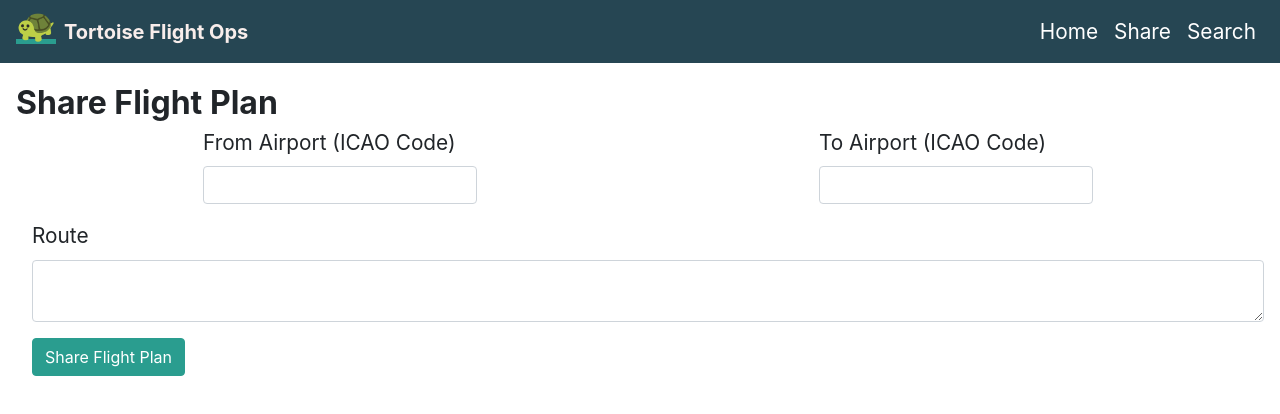
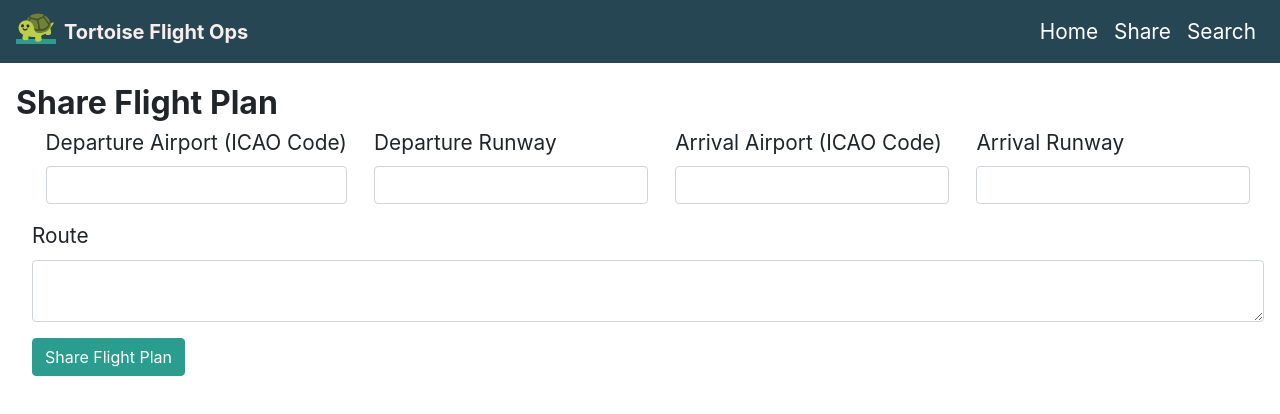
Before and after one commit to Screeos/Flight-Sim-Planner, a React (Vite) app in the folder frontend/: page /create-flight-plan in a window 1280 px wide. Shown: the top 414 px of the page. Built offline with nearby package versions, Linux system fonts and the light colour scheme.

Commit message:
frontend: started reworking create flight plan page for new route format

```diff
--- a/frontend/src/CreateFlightPlanPage.jsx
+++ b/frontend/src/CreateFlightPlanPage.jsx
@@ -1,6 +1,7 @@
 import React, {
   useState,
   useContext,
+  useEffect,
 } from "react";
 import Form from "react-bootstrap/Form";
 import Button from "react-bootstrap/Button";
@@ -17,6 +18,68 @@ import {
   APIClientCtx,
   ShowErrCtx,
 } from "./App.jsx";
+import FormInput from "./FormInput.jsx";
+import { FlightSector } from "./models";
+
+const EditFlightSector = ({ i, flightPlan, setSector }) => {
+  const [fromAirport, setFromAirport] = useState("");
+  const [fromRunway, setFromRunway] = useState("");
+
+  const [toAirport, setToAirport] = useState("");
+  const [toRunway, setToRunway] = useState("");
+  const [route, setRoute] = useState("");
+
+  // TODO: Use this custom setter function to capitalize
+  // state for the FormInput elements below.
+  const fieldState = ([value, setter]) => {
+    let newVal = value;
+
+    // Capitalize
+    newVal = newVal.toUpperCase();
+
+    setter(newVal);
+  };
+
+  return (
+    <>
+      <FormRow>
+        <FormInput
+          controlId={`${i}-fromAirport`}
+          label="Departure Airport (ICAO Code)"
+          state={[fromAirport, setFromAirport]}
+          inputParams={{required: true}}
+        />
+
+        <FormInput
+          controlId={`${i}-fromRunway`}
+          label="Departure Runway"
+          state={[fromRunway, setFromRunway]}
+        />
+
+        <FormInput
+          controlId={`${i}-toAriport`}
+          label="Arrival Airport (ICAO Code)"
+          state={[toAirport, setToAirport]}
+          inputParams={{required: true}}
+        />
+
+        <FormInput
+          controlId={`${i}-toRunway`}
+          label="Arrival Runway"
+          state={[toRunway, setToRunway]}
+        />
+      </FormRow>
+
+      <FormInput
+        controlId={`${i}-route`}
+        type="textarea"
+        label="Route"
+        state={[route, setRoute]}
+        inputParams={{required: true}}
+      />
+    </>
+  );
+}
 
 const CreateFlightPlanPage = () => {
   const routerHistory = useHistory();
@@ -24,32 +87,42 @@ const CreateFlightPlanPage = () => {
   const apiClient = useContext(APIClientCtx);
   const showErr = useContext(ShowErrCtx);
 
-  const [fromAirport, setFromAirport] = useState("");
-  const [toAirport, setToAirport] = useState("");
-  const [route, setRoute] = useState("");
+  const [flightPlan, setFlightPlan] = useState({
+    Sectors: [],
+  });
 
-  const onFromAirportChange = (e) => {
-    setFromAirport(e.target.value.toUpperCase());
+  const addBlankSector = () => {
+    setFlightPlan((fp) => {
+      const newFP = {...fp};
+
+      const sector = FlightSector.MakeBlank();
+      newFP.Sectors.push(sector);
+
+      return newFP;
+    });
   };
 
-  const onToAirportChange = (e) => {
-    setToAirport(e.target.value.toUpperCase());
+  const setSector = (sectorData, i) => {
+    setFlightPlan((fp) => {
+      const newFP = {...fp};
+      newFP.Sectors[i] = sectorData;
+
+      return newFP;
+    });
   };
 
-  const onRouteChange = (e) => {
-    setRoute(e.target.value.toUpperCase());
-  };
+  useEffect(() => {
+    // Add one blank sector to start with
+    addBlankSector();
+  }, []);
 
   const onSubmit = async (e) => {
     e.preventDefault();
 
     let created = null;
     try {
-      created = await apiClient.createFlightPlan({
-        FromAirport: fromAirport,
-        ToAirport: toAirport,
-        Route: route,
-      });
+      created = await apiClient.createFlightPlan(
+        flightPlan);
     } catch (e) {
       showErr(`failed to create your new flight plan because ${e}`);
       return;
@@ -67,43 +140,16 @@ const CreateFlightPlanPage = () => {
 
         <SectionContent>
           <Form onSubmit={onSubmit}>
-            <FormRow>
-              <Form.Group controlId="fromAirport">
-                <Form.Label>
-                  From Airport (ICAO Code)
-                </Form.Label>
-                <Form.Control
-                  type="text"
-                  required
-                  value={fromAirport}
-                  onChange={onFromAirportChange}
+            {flightPlan.Sectors.map((sector, i) => {
+              return (
+                <EditFlightSector
+                  key={i}
+                  flightPlan={flightPlan}
+                  i={i}
+                  setSector={setSector}
                 />
-              </Form.Group>
-
-              <Form.Group controlId="toAirport">
-                <Form.Label>
-                  To Airport (ICAO Code)
-                </Form.Label>
-                <Form.Control
-                  type="text"
-                  required
-                  value={toAirport}
-                  onChange={onToAirportChange}
-                />
-              </Form.Group>
-            </FormRow>
-
-            <Form.Group controlId="route">
-              <Form.Label>
-                Route
-              </Form.Label>
-              <Form.Control
-                as="textarea"
-                required
-                value={route}
-                onChange={onRouteChange}
-              />
-            </Form.Group>
+              );
+            })}
 
             <Button type="submit">
               Share Flight Plan
--- /dev/null
+++ b/frontend/src/FormInput.jsx
@@ -0,0 +1,32 @@
+import React from "react";
+import Form from "react-bootstrap/Form";
+
+const FormInput = ({ controlId, type, state, label, inputParams }) => {
+  const [value, setValue] = state;
+  if (type === undefined) {
+    type = "text";
+  } else if (type === "textarea") {
+    type = undefined;
+    inputParams["as"] = "textarea";
+  }
+
+  const onChange = (e) => {
+    setValue(e.target.value);
+  };
+
+  return (
+    <Form.Group controlId={controlId}>
+      <Form.Label>
+        {label}
+      </Form.Label>
+      <Form.Control
+        type={type}
+        {...inputParams}
+        value={value}
+        onChange={onChange}
+      />
+    </Form.Group>
+  );
+};
+
+export default FormInput;
--- /dev/null
+++ b/frontend/src/models.js
@@ -0,0 +1,21 @@
+import { useState } from "react";
+
+class FlightSector {
+  static MakeBlank() {
+    return {
+      Departure: {
+        Airport: "",
+        Runway: "",
+        SID: null,
+      },
+      Arrival: {
+        Airport: "",
+        Runway: "",
+        STAR: null,
+      },
+      Route: [],
+    };
+  }
+}
+
+export { FlightSector };
```
